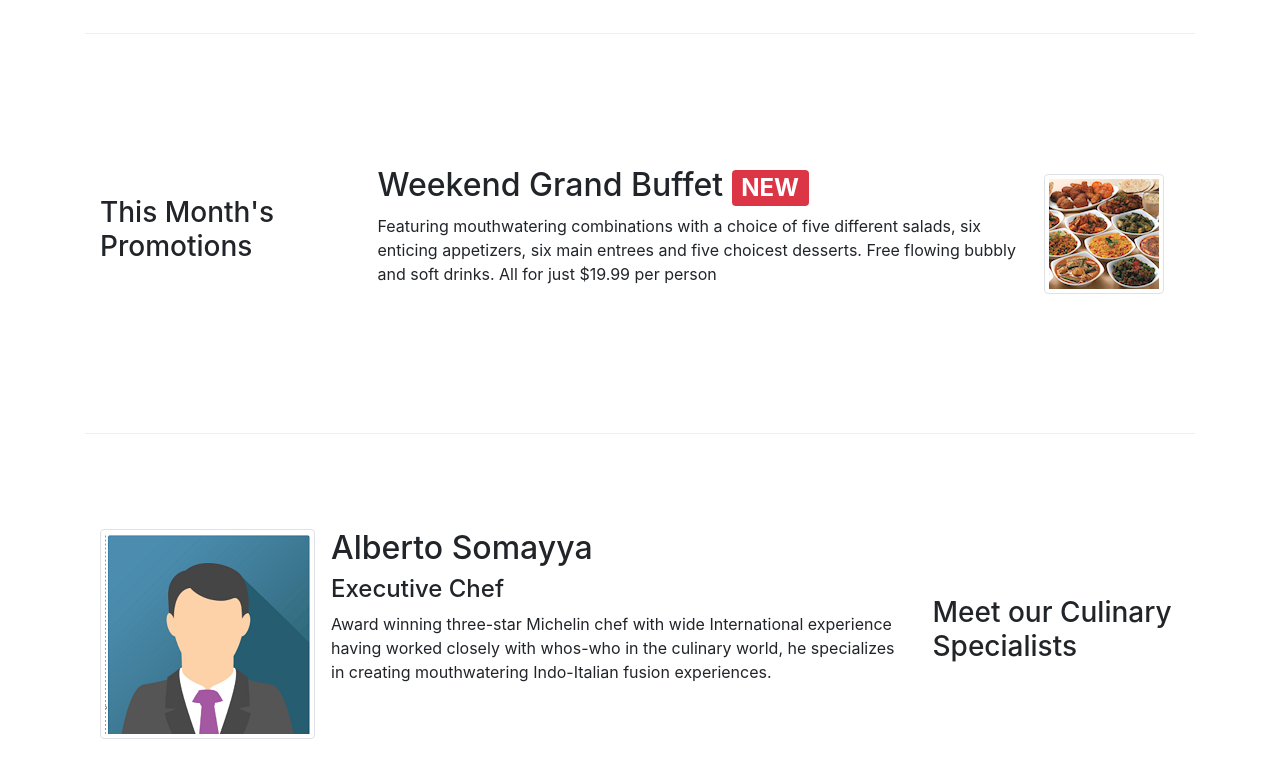
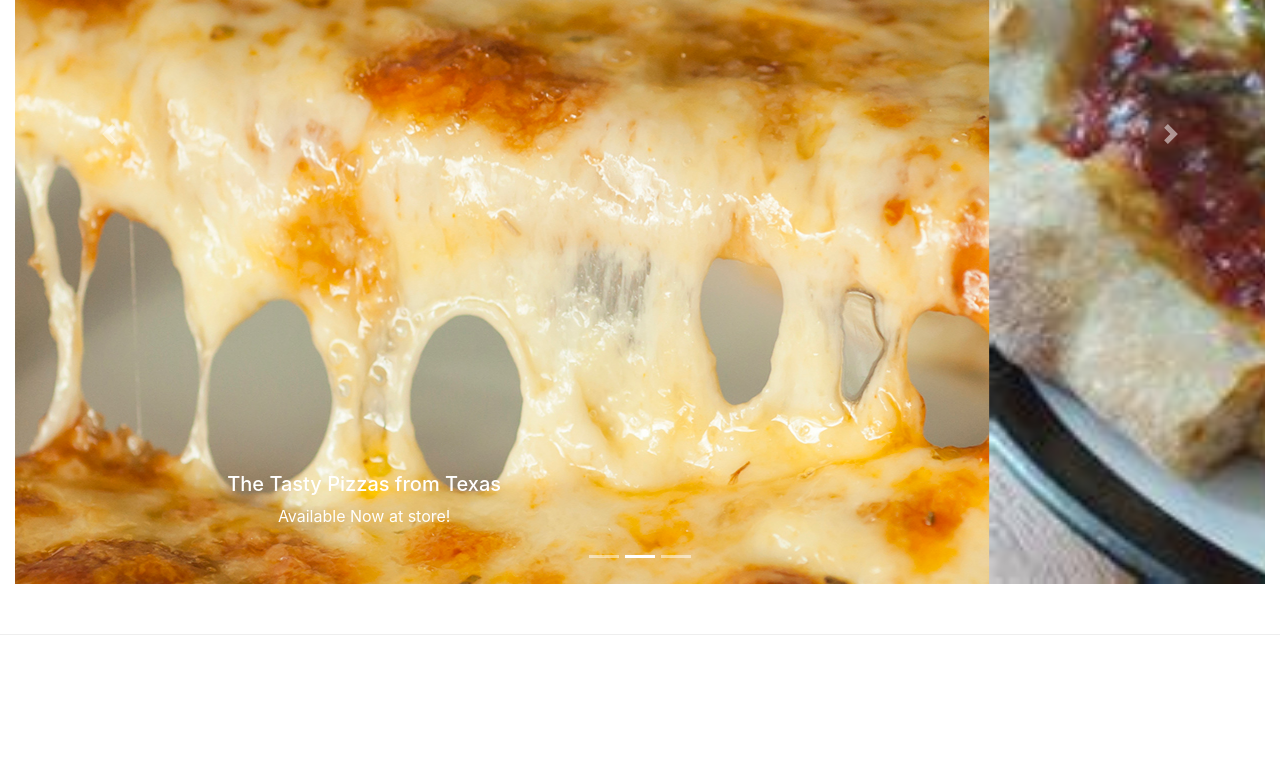
Before and after one commit to minhhi68/Git-test2, a website: page index.html in a window 1280 px wide. Shown: the part 700-1464 px from the top of the page. Drawn offline with nearby package versions, Linux system fonts and the light colour scheme.

Commit message:
Carousel

```diff
--- a/css/styles.css
+++ b/css/styles.css
@@ -44,3 +44,16 @@ body{
 	border-bottom: 1px solid #ddd;
 	padding: 10px;
 }
+
+.carousel{
+	background: #512DA8;
+}
+
+.carousel-item{
+	height: 900px;
+}
+
+.carousel-item img {
+    min-height: 100%;
+    margin: auto;
+}
--- a/index.html
+++ b/index.html
@@ -117,7 +117,51 @@
          </div>
       </header>
 
-
+    <!--slide-->
+        <div class="row row-content">
+            <div class="col">
+                <div id="myCarousel" class="carousel slide" data-ride="carousel">
+                    <!--indicator control-->
+                    <ol class="carousel-indicators">
+                        <li data-target="#myCarousel" data-slide-to="0" class="active"></li>
+                        <li data-target="#myCarousel" data-slide-to="1"></li>
+                        <li data-target="#myCarousel" data-slide-to="2"></li>
+                    </ol>
+                    <div class="carousel-inner">
+                        <div class="carousel-item active">
+                            <img class="d-block" src="img/img1.jpg" alt="First slide">
+                            <div class="carousel-caption d-none d-md-block">
+                                <h5> The Tasty Pizzas from Texas</h5>
+                                <p>Available Now at store!</p>
+                            </div>
+                        </div>
+                        <div class="carousel-item">
+                            <img class="d-block" src="img/img2.jpg" alt="Second slide">
+                            <div class="carousel-caption d-none d-md-block">
+                                <h5>The Hot & Chilly Pizzas form Mexico</h5>
+                                <p>Buy one get one Coke for free</p>
+                            </div>
+                        </div>
+                        <div class="carousel-item">
+                            <img class="d-block" src="img/img3.jpg" alt="Third slide">
+                            <div class="carousel-caption d-none d-md-block">
+                                <h5>The Venice Pizzas "taste of Italy"</h5>
+                                <p>*Recommended by customers and food bloggers*</p>
+                            </div>
+                        </div>
+                    </div>
+                    <!--end prev, next control-->
+                    <a class="carousel-control-prev" href="#myCarousel" role="button" data-slide="prev">
+                        <span class="carousel-control-prev-icon" aria-hidden="true"></span>
+                        <span class="sr-only">Previous</span>
+                    </a>
+                    <a class="carousel-control-next" href="#myCarousel" role="button" data-slide="next">
+                        <span class="carousel-control-next-icon" aria-hidden="true"></span>
+                        <span class="sr-only">Next</span>
+                    </a>
+                </div>
+            </div><!--end col-->
+        </div>
      <div class="container">
         <div class="row row-content align-items-center">
             <div class="col-12 col-sm-4 order-sm-last col-md-3">
```
